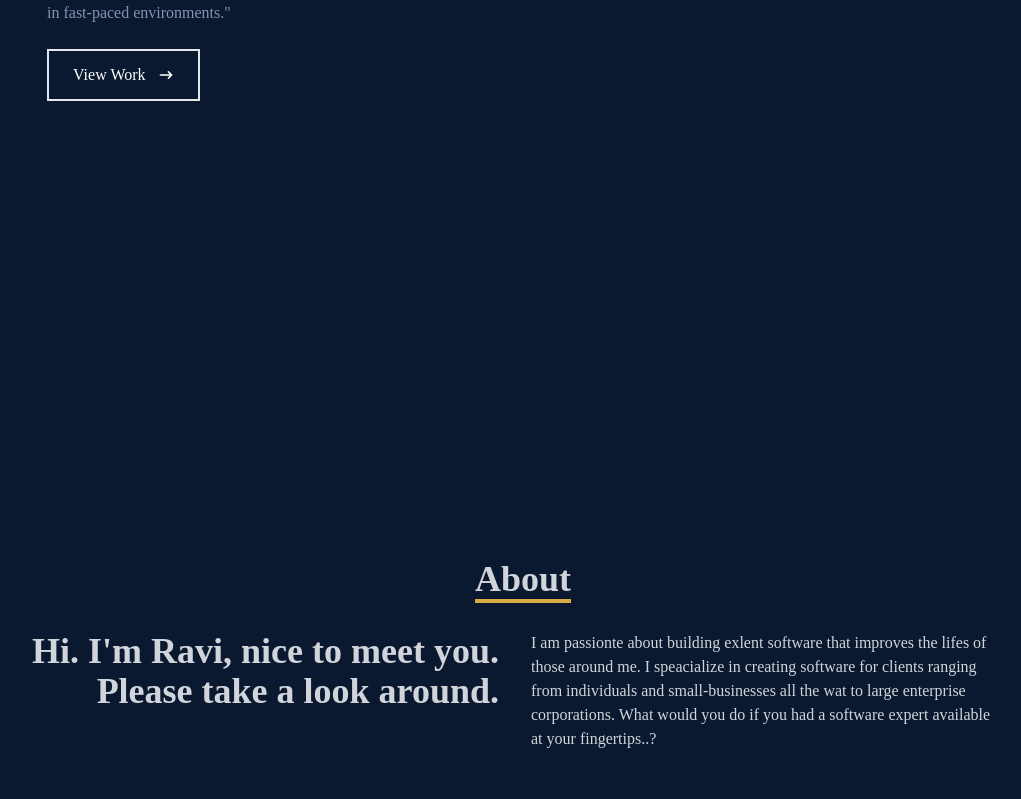
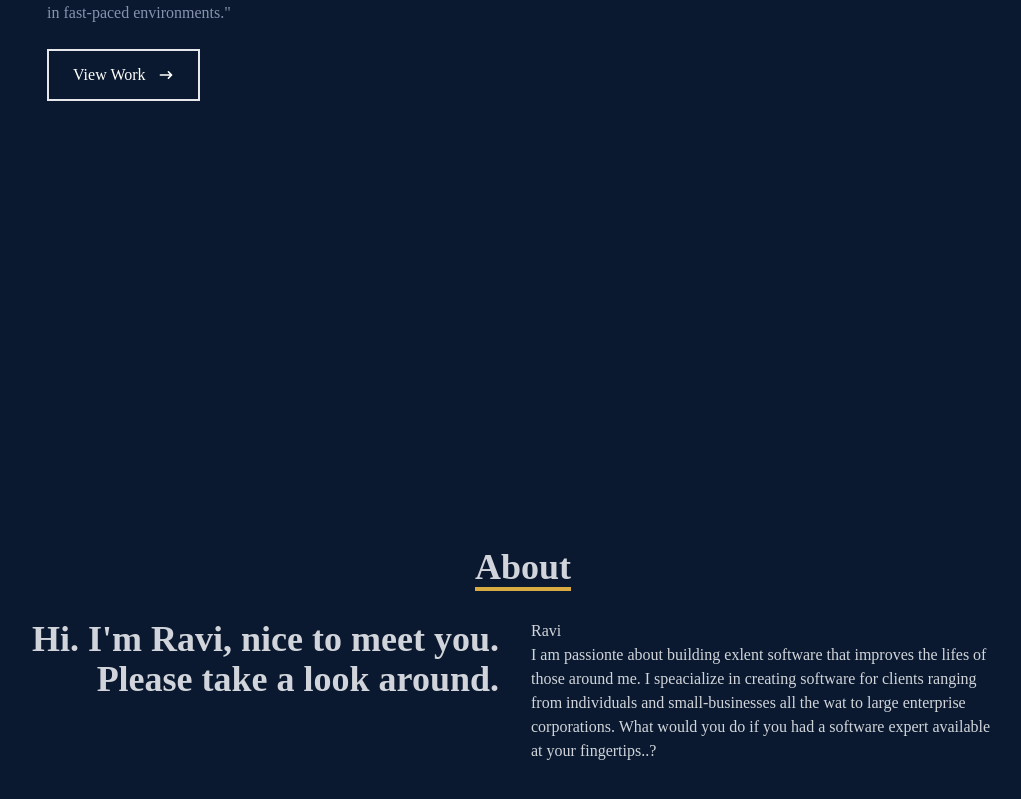
Before and after one commit to RaviprasadKolli/React_Portpholio, a React (Create React App) app: page / in a window 1280 px wide. Shown: the part 545-1344 px from the top of the page, without its empty margins (125-1146 px from the left). Built offline with nearby package versions, Linux system fonts and the light colour scheme.

Commit message:
About component changed

```diff
--- a/src/components/About.jsx
+++ b/src/components/About.jsx
@@ -15,6 +15,7 @@ const About = () => {
             <p>Hi. I'm Ravi, nice to meet you. Please take a look around. </p>
           </div>
           <div>
+          <h1>Ravi</h1>
             <p>
               I am passionte about building exlent software that improves the
               lifes of those around me. I speacialize in creating software for
```
